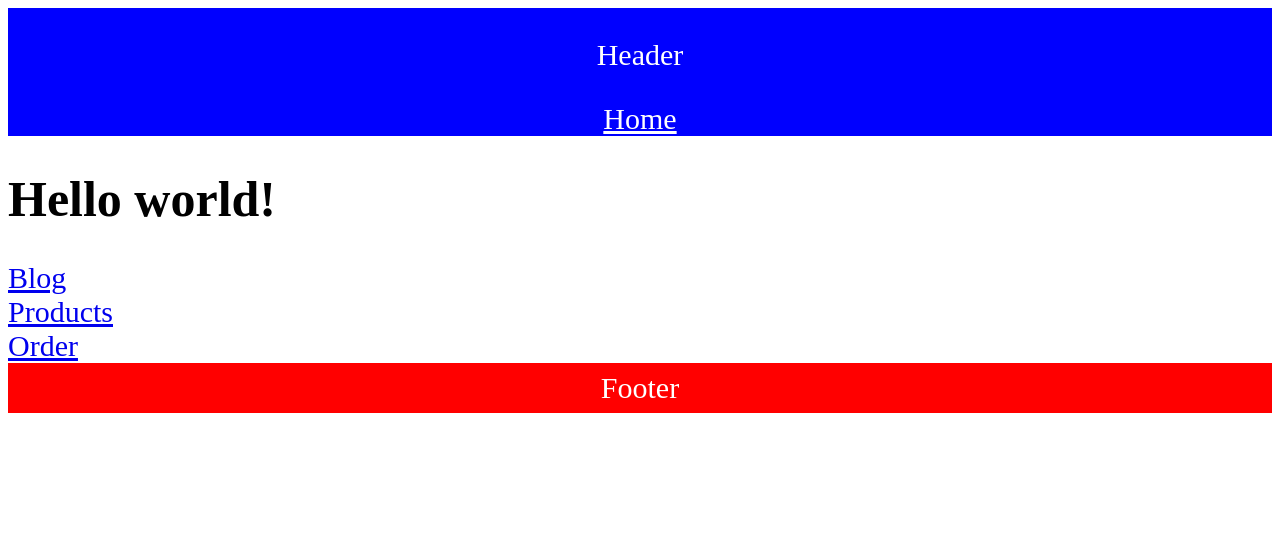
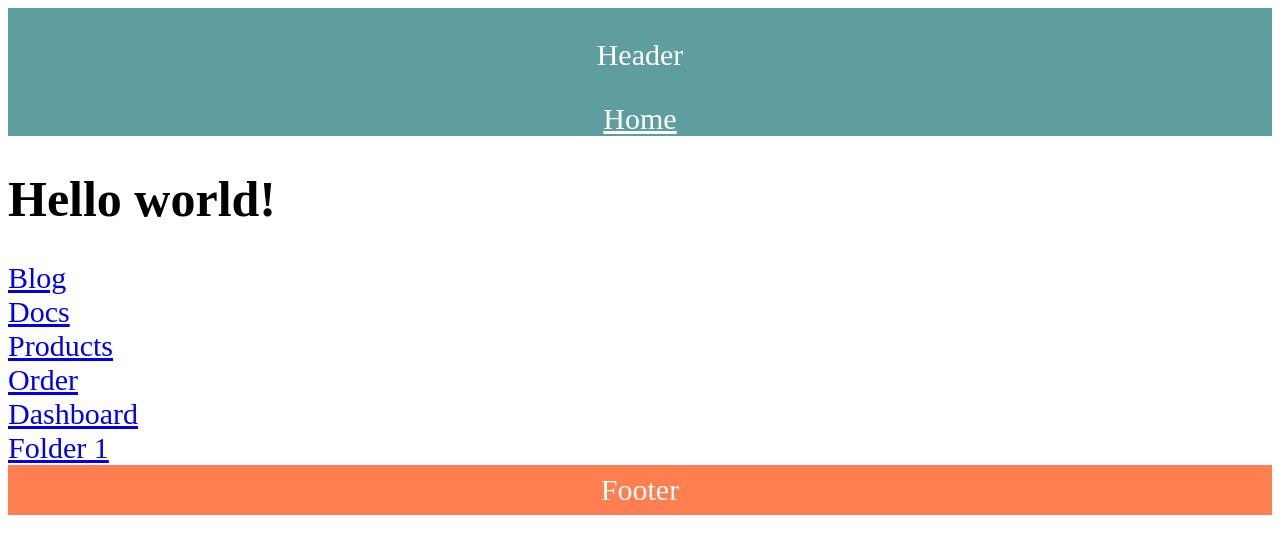
Before and after one commit to Yogurt7v/NextJs, a Next.js app: page / in a window 1280 px wide. Shown: the top 554 px of the page. Built offline with nearby package versions, Linux system fonts and the light colour scheme.

Commit message:
intercepted links

```diff
--- a/src/app/_lib/footer.tsx
+++ b/src/app/_lib/footer.tsx
@@ -1,6 +1,6 @@
 export default function Footer() {
     return (
-        <footer style={{ backgroundColor: 'red', color: 'white', height: '50px', display: 'flex', justifyContent: 'center', alignItems: 'center'  }}>
+        <footer style={{ backgroundColor: 'coral', color: 'white', height: '50px', display: 'flex', justifyContent: 'center', alignItems: 'center'  }}>
             <p style={{fontSize: '30px'}}>Footer</p>
         </footer>
     )
--- a/src/app/_lib/header.tsx
+++ b/src/app/_lib/header.tsx
@@ -2,7 +2,7 @@ import Link from "next/link";
 
 export default function Header() {
     return (
-        <header style={{ backgroundColor: 'blue', color: 'white',  display: 'flex',flexDirection:"column", justifyContent: 'center', alignItems: 'center' }}>
+        <header style={{ backgroundColor: 'cadetblue', color: 'white',  display: 'flex',flexDirection:"column", justifyContent: 'center', alignItems: 'center' }}>
             <p style={{fontSize: '30px'}}>Header</p>
             <Link href="/" style={{color: 'white',fontSize: '30px'}}>Home</Link>
         </header>
--- /dev/null
+++ b/src/app/f1/(.)f2/page.tsx
@@ -0,0 +1,3 @@
+export default function InterceptedF2() {
+    return <h1>(.) F2 was intercepted</h1>
+}
--- /dev/null
+++ b/src/app/f1/f2/page.tsx
@@ -0,0 +1,3 @@
+export default function F2() {
+    return <h1>F2 page</h1>
+}
--- /dev/null
+++ b/src/app/f1/f3/page.tsx
@@ -0,0 +1,3 @@
+export default function F3 () {
+    return <h1>F3 page</h1>
+}
--- /dev/null
+++ b/src/app/f1/f4/(..)f3/page.tsx
@@ -0,0 +1,3 @@
+export default function InterceptedF3 () {
+    return <h1>(..) F3 was intercepted</h1>
+}
--- a/src/app/page.tsx
+++ b/src/app/page.tsx
@@ -7,12 +7,21 @@ function Home() {
       <Link href="/blog" style={{ fontSize: "30px" }}>
         Blog
       </Link>
+      <Link href="/docs" style={{ fontSize: "30px" }}>
+        Docs
+      </Link>
       <Link href="/products" style={{ fontSize: "30px" }}>
         Products
       </Link>
       <Link href="/order-product" style={{ fontSize: "30px" }}>
         Order
       </Link>
+      <Link href="/complex-dashboard" style={{ fontSize: "30px" }}>
+    Dashboard
+      </Link>
+      <Link href="/f1" style={{ fontSize: "30px" }}>
+    Folder 1
+      </Link>
     </div>
   );
 }
```
Also changed, not shown: src/app/f1/f4/page.tsx (added, +10 -0 lines), src/app/f1/page.tsx (added, +10 -0 lines).
